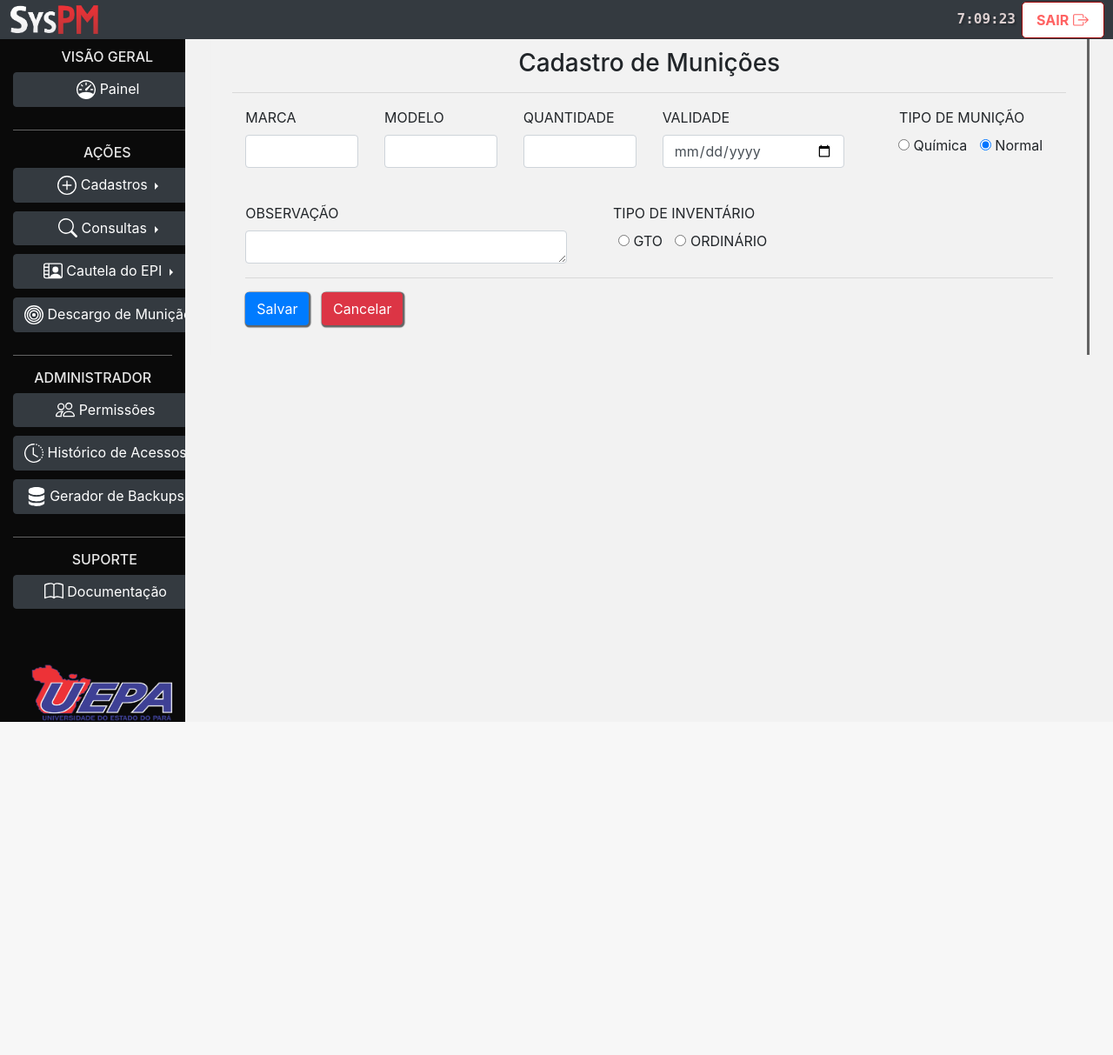
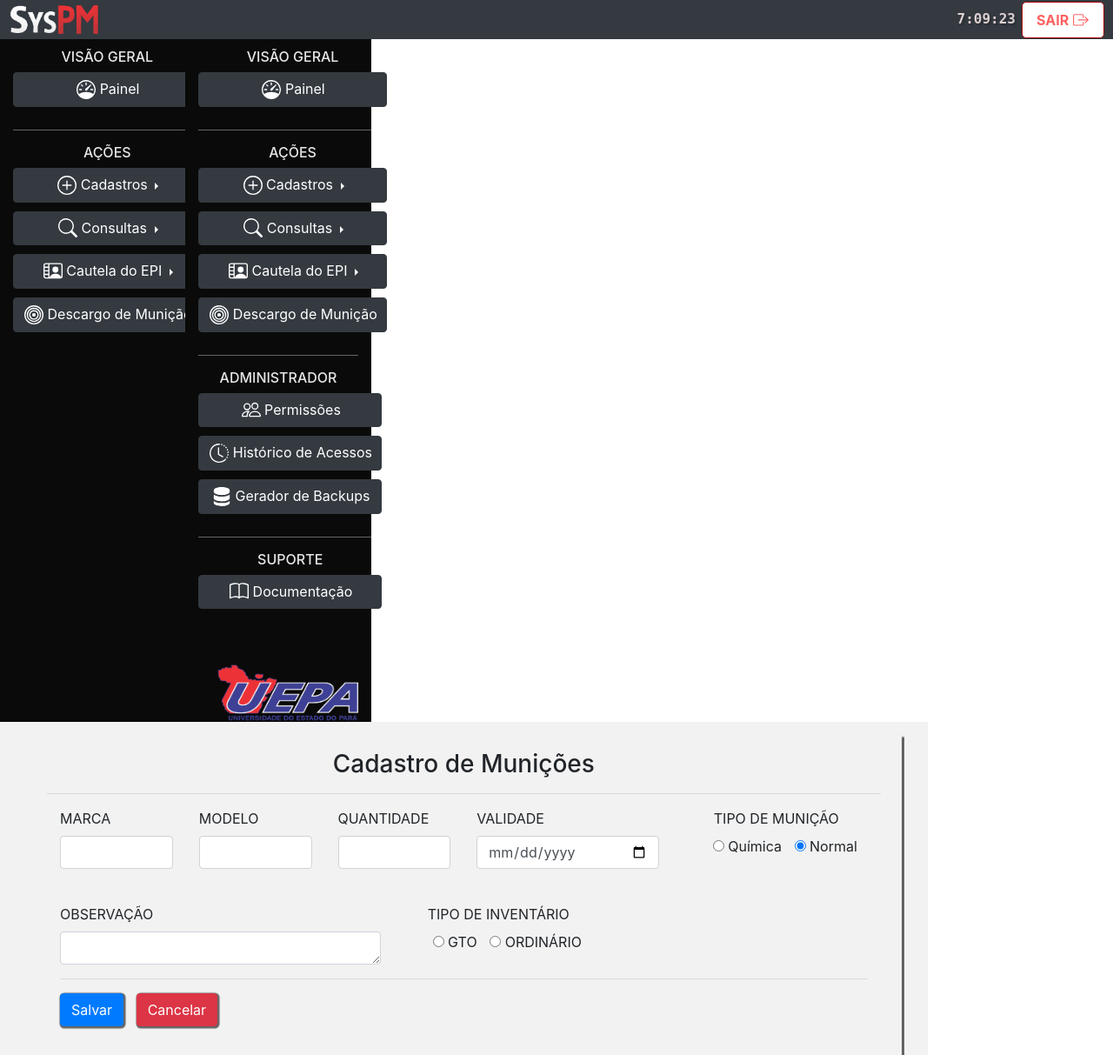
Before and after one commit to JoaoPedroSH/sys-pm, a PHP site: page /pages/adm/cadastro_municoes.php in a window 1280 px wide. Shown: the top 1213 px of the page at 87% size. Before the commit the page ends 830 px from the top, so only its background shows below. Run offline with PHP 8.4, Linux system fonts and the light colour scheme; a user stored in the database is signed in; some libraries are stand-ins or nearby versions.

Commit message:
fix bugs

```diff
--- a/SysPM/pages/adm/cadastro_municoes.php
+++ b/SysPM/pages/adm/cadastro_municoes.php
@@ -2,7 +2,7 @@
 /* Criando e Verificando Sessão */
 session_start();
 
-if (!isset($_SESSION['adm'])) {
+if (!isset($_SESSION)) {
 
     header("location:../login.php");
 }
@@ -42,7 +42,15 @@
         <div class="row">
 
             <!-- Sidebar -->
-            <?php include('../layouts/navbar_lateral.html') ?>
+            <?php
+            if(isset($_SESSION['arm'])) {
+            include '../layouts/navbar_lateral_armeiro.html';
+            }
+
+            if (isset($_SESSION['adm'])){
+            include '../layouts/navbar_lateral.html';
+            }
+            ?>
             <div class="corpo-painel col-md-10" style="background-color:#F2F2F2; background-size: cover;min-height: 97vh; height: auto;">
                 <div class="col-md-12 table-responsive pt-3" style="min-width: 480px;">
 
@@ -76,7 +84,7 @@
                                         <label>TIPO DE MUNIÇÃO</label>
                                         <div class="form-check">
                                             <label>
-                                                <input value="Química" type="radio" name="tipo" required>
+                                                <input value="Quimica" type="radio" name="tipo" required>
                                                 Química
                                             </label>
                                             <label>
@@ -134,7 +142,7 @@
         Swal.fire({
             position: 'top-end',
             icon: 'success',
-            title: 'Munição Cadastrada com Sucesso!',
+            title: 'Munição Cadastrado com Sucesso!',
             showConfirmButton: false,
             confirmButtonColor: '#2ECC71',
             timer: 3000
--- a/SysPM/pages/layouts/navbar_lateral_armeiro.html
+++ b/SysPM/pages/layouts/navbar_lateral_armeiro.html
@@ -10,60 +10,87 @@
   .btn-outline-dark {
     width: 100%;
   }
+
   .btn-outline-dark {
     color: #fff;
     background-color: #343a40;
     border-color: #343a40;
   }
+
   a:not([href]):not([tabindex]) {
     color: #fff;
   }
+
   .bg-light {
     background-color: #0a0a0a !important;
+    width: auto;
   }
+
   .text-muted {
     color: #e7e7e7 !important;
   }
-  .barra-lateral.mostra{
+
+  .barra-lateral.mostra {
     display: none;
   }
-  .btn-abre.some{
+
+  .btn-abre.some {
     display: none;
   }
-  .barra-lateral.ocultar{
+
+  .barra-lateral.ocultar {
     display: none;
   }
-  .corpo-painel.expandir{
+
+  .corpo-painel.expandir {
     flex: 0 0 100%;
     max-width: 100%;
   }
+
+  .sidebar {
+    position: fixed;
+    top: 35px;
+    z-index: 2;
+    width: 15%;
+  }
+
+  .canto {
+    background: url(../../img/marcauepa.png) no-repeat scroll left top;
+    position: fixed;
+    top: 248px;
+    height: 30px;
+    width: 35px;
+    z-index: 100;
+    left: 0pt;
+  }
 </style>
 <div class="barra-lateral col-md-2" style="padding: 0;">
-  <div class="col-md-12 bg-light" style="padding-top: 0;height: 100%;">
-    <nav class="d-none mt-0 d-md-block sidebar" style="width:100%;padding: 0 0 100%;">
+  <div class="col-md-12 bg-light" style="padding-top: 0; height: 100%;">
     <div class="sidebar-sticky">
 
       <ul class="nav flex-column">
+        <h1></h1>
+        <h1></h1>
+        <li class="nav-item">
 
-          <li class="nav-item">
           <!-- Home -->
 
-            <br>
+          <hr style="border-top: 0px solid rgb(255 255 255 / 37%)">
 
-            <a role="button" aria-pressed="true" class="btn btn-outline-dark" href="../armeiro/home.php">
+          <h6 class="sidebar-heading d-flex justify-content-center align-items-center px-3 mt-3 text-muted">
+            <span>VISÃO GERAL</span>
+          </h6>
 
-              <svg xmlns="http://www.w3.org/2000/svg" width="24" height="24" viewBox="0 0 24 24" fill="none"
-                stroke="currentColor" stroke-width="2" stroke-linecap="round" stroke-linejoin="round"
-                class="feather feather-home">
-
-                <path d="M3 9l9-7 9 7v11a2 2 0 0 1-2 2H5a2 2 0 0 1-2-2z"></path>
-
-                <polyline points="9 22 9 12 15 12 15 22"></polyline>
-
+          <a role="button" aria-pressed="true" class="btn btn-outline-dark" href="../adm/home.php"
+            style="margin-bottom: 10px; padding-right: 10px;">
+            <svg xmlns="http://www.w3.org/2000/svg" style="margin-bottom: 2px;" width="22" height="22"
+              fill="currentColor" class="bi bi-speedometer" viewBox="0 0 16 16">
+              <path
+                d="M8 2a.5.5 0 0 1 .5.5V4a.5.5 0 0 1-1 0V2.5A.5.5 0 0 1 8 2zM3.732 3.732a.5.5 0 0 1 .707 0l.915.914a.5.5 0 1 1-.708.708l-.914-.915a.5.5 0 0 1 0-.707zM2 8a.5.5 0 0 1 .5-.5h1.586a.5.5 0 0 1 0 1H2.5A.5.5 0 0 1 2 8zm9.5 0a.5.5 0 0 1 .5-.5h1.5a.5.5 0 0 1 0 1H12a.5.5 0 0 1-.5-.5zm.754-4.246a.389.389 0 0 0-.527-.02L7.547 7.31A.91.91 0 1 0 8.85 8.569l3.434-4.297a.389.389 0 0 0-.029-.518z" />
+              <path fill-rule="evenodd"
+                d="M6.664 15.889A8 8 0 1 1 9.336.11a8 8 0 0 1-2.672 15.78zm-4.665-4.283A11.945 11.945 0 0 1 8 10c2.186 0 4.236.585 6.001 1.606a7 7 0 1 0-12.002 0z" />
             </svg>
-
-              Home
-
+            Painel
           </a>
 
         </li>
@@ -71,43 +98,29 @@
         <li class="nav-item">
           <!-- Cadastrar -->
 
-          <hr style="border-top: 1px solid rgb(255 255 255 / 37%);">
+          <hr style="border-top: 1px solid rgb(255 255 255 / 37%)">
 
-          <h6 class="sidebar-heading d-flex justify-content-between align-items-center px-3 mt-3 text-muted"
-            style="margin: 0 0 -8px 30%;">
-
-            <span>Ações</span>
-
+          <h6 class="sidebar-heading d-flex justify-content-center align-items-center px-3 mt-3 text-muted">
+            <span>AÇÕES</span>
           </h6>
-
-          <br>
 
           <div class="btn-group dropright">
 
             <a role="button" aria-pressed="true" class="btn btn-outline-dark dropdown-toggle" data-toggle="dropdown"
-                aria-haspopup="true" aria-expanded="false" style="margin-bottom: 10px; padding-right: 31px;">
-
-                <svg xmlns="img/cadastrar.svg" width="24" height="24" viewBox="0 0 24 24" fill="none" stroke="currentColor"
-                  stroke-width="2" stroke-linecap="round" stroke-linejoin="round" class="feather feather-file">
-
-                  <path d="M13 2H6a2 2 0 0 0-2 2v16a2 2 0 0 0 2 2h12a2 2 0 0 0 2-2V9z"></path>
-
-                  <polyline points="13 2 13 9 20 9"></polyline>
-
+              aria-haspopup="true" aria-expanded="false" style="margin-bottom: 10px; padding-right: 10px;">
+              <svg xmlns="http://www.w3.org/2000/svg" style="margin-bottom: 2px;" width="22" height="22"
+                fill="currentColor" class="bi bi-plus-circle" viewBox="0 0 16 16">
+                <path d="M8 15A7 7 0 1 1 8 1a7 7 0 0 1 0 14zm0 1A8 8 0 1 0 8 0a8 8 0 0 0 0 16z" />
+                <path
+                  d="M8 4a.5.5 0 0 1 .5.5v3h3a.5.5 0 0 1 0 1h-3v3a.5.5 0 0 1-1 0v-3h-3a.5.5 0 0 1 0-1h3v-3A.5.5 0 0 1 8 4z" />
               </svg>
-
-                Cadastrar
-
+              Cadastros
             </a>
 
             <div class="dropdown-menu">
-
-                <a class="dropdown-item" href="../armeiro/cadastro_armas.php">Armas</a>
-
-                <a class="dropdown-item" href="../armeiro/cadastro_municoes.php">Munições</a>
-
-                <a class="dropdown-item" href="../armeiro/cadastro_equipamentos.php">Equipamentos</a>
-
+              <a class="dropdown-item" href="../adm/cadastro_armas.php">Armas</a>
+              <a class="dropdown-item" href="../adm/cadastro_municoes.php">Munições</a>
+              <a class="dropdown-item" href="../adm/cadastro_equipamentos.php">Equipamentos</a>
             </div>
 
           </div>
@@ -120,81 +133,69 @@
           <div class="btn-group dropright">
 
             <a role="button" aria-pressed="true" class="btn btn-outline-dark dropdown-toggle" data-toggle="dropdown"
-                aria-haspopup="true" aria-expanded="false" style="margin-bottom: 10px; padding-right: 31px;">
-
-                <svg xmlns="http://www.w3.org/2000/svg" width="22" height="22" fill="currentColor" class="bi bi-search" viewBox="0 0 16 16">
-                  <path d="M11.742 10.344a6.5 6.5 0 1 0-1.397 1.398h-.001c.03.04.062.078.098.115l3.85 3.85a1 1 0 0 0 1.415-1.414l-3.85-3.85a1.007 1.007 0 0 0-.115-.1zM12 6.5a5.5 5.5 0 1 1-11 0 5.5 5.5 0 0 1 11 0z"/>
+              aria-haspopup="true" aria-expanded="false" style="margin-bottom: 10px; padding-right: 10px;">
+              <svg xmlns="http://www.w3.org/2000/svg" style="margin-bottom: 2px;" width="22" height="22"
+                fill="currentColor" class="bi bi-search" viewBox="0 0 16 16">
+                <path
+                  d="M11.742 10.344a6.5 6.5 0 1 0-1.397 1.398h-.001c.03.04.062.078.098.115l3.85 3.85a1 1 0 0 0 1.415-1.414l-3.85-3.85a1.007 1.007 0 0 0-.115-.1zM12 6.5a5.5 5.5 0 1 1-11 0 5.5 5.5 0 0 1 11 0z" />
               </svg>
-
-                Consultar
-
+              Consultas
             </a>
 
             <div class="dropdown-menu">
-
-                <a class="dropdown-item" href="../armeiro/consulta_armas_gto.php">Armas GTO</a>
-
-                <a class="dropdown-item" href="../armeiro/consulta_armas_ordinario.php">Armas Ordinário</a>
-
-                <a class="dropdown-item" href="../armeiro/consulta_municao_gto.php">Munições GTO</a>
-
-                <a class="dropdown-item" href="../armeiro/consulta_municao_ordinario.php">Munições Ordinário</a>
-
-                <a class="dropdown-item" href="../armeiro/consulta_equipamento_gto.php">Equipamentos GTO</a>
-
-                <a class="dropdown-item" href="../armeiro/consulta_equipamento_ordinario.php">Equipamentos Ordinário</a>
-
+              <a class="dropdown-item" href="../adm/inventario_geral.php">Inventário Geral</a>
+              <a class="dropdown-item" href="../adm/consulta_armas_gto.php">Armas GTO</a>
+              <a class="dropdown-item" href="../adm/consulta_armas_ordinario.php">Armas Ordinário</a>
+              <a class="dropdown-item" href="../adm/consulta_municao_gto.php">Munições GTO</a>
+              <a class="dropdown-item" href="../adm/consulta_municao_ordinario.php">Munições Ordinário</a>
+              <a class="dropdown-item" href="../adm/consulta_equipamento_gto.php">Equipamentos GTO</a>
+              <a class="dropdown-item" href="../adm/consulta_equipamento_ordinario.php">Equipamentos Ordinário</a>
             </div>
 
           </div>
 
         </li>
 
+        <li class="nav-item">
+          <!-- Consultar -->
 
+          <div class="btn-group dropright">
 
-          <li class="nav-item">
-            <!-- Cautela do EPI -->
+            <a role="button" aria-pressed="true" class="btn btn-outline-dark dropdown-toggle" data-toggle="dropdown"
+              aria-haspopup="true" aria-expanded="false" style="margin-bottom: 10px; padding-right: 10px;">
+              <svg xmlns="http://www.w3.org/2000/svg" style="margin-bottom:2px;" width="22" height="22"
+                fill="currentColor" class="bi bi-person-video2" viewBox="0 0 16 16">
+                <path d="M10 9.05a2.5 2.5 0 1 0 0-5 2.5 2.5 0 0 0 0 5Z" />
+                <path
+                  d="M2 1a2 2 0 0 0-2 2v9a2 2 0 0 0 2 2h12a2 2 0 0 0 2-2V3a2 2 0 0 0-2-2H2ZM1 3a1 1 0 0 1 1-1h2v2H1V3Zm4 10V2h9a1 1 0 0 1 1 1v9c0 .285-.12.543-.31.725C14.15 11.494 12.822 10 10 10c-3.037 0-4.345 1.73-4.798 3H5Zm-4-2h3v2H2a1 1 0 0 1-1-1v-1Zm3-1H1V8h3v2Zm0-3H1V5h3v2Z" />
+              </svg>
+              Cautela do EPI
+            </a>
 
-            <a role="button" aria-pressed="true" class="btn btn-outline-dark"
-              style="margin-bottom: 10px; padding-right: 10px;" href="../armeiro/caterinha_epi.php">
+            <div class="dropdown-menu">
+              <a class="dropdown-item" href="../adm/caterinha_epi.php">Gerar Documento</a>
+              <a class="dropdown-item" href="../adm/visualiza_carteirinha_epi.php">Visualizar Documentos</a>
+            </div>
 
-              <svg xmlns="http://www.w3.org/2000/svg" width="24" height="24" viewBox="0 0 24 24" fill="none"
-                stroke="currentColor" stroke-width="2" stroke-linecap="round" stroke-linejoin="round"
-                class="feather feather-layers">
-
-                <polygon points="12 2 2 7 12 12 22 7 12 2"></polygon>
-
-                <polyline points="2 17 12 22 22 17"></polyline>
-
-                <polyline points="2 12 12 17 22 12"></polyline>
-
-              </svg>
-
-              Cautela do EPI
-
-            </a>
+          </div>
 
         </li>
 
         <li class="nav-item">
           <!-- Descargo de Munição -->
           <a role="button" aria-pressed="true" class="btn btn-outline-dark"
-              style="margin-bottom: 10px; padding-right: 10px;" href="../armeiro/descargo_de_municao.php">
-              <svg xmlns="http://www.w3.org/2000/svg" width="24" height="24" fill="currentColor" class="bi bi-bullseye"
-                viewBox="0 0 16 16">
-                <path d="M8 15A7 7 0 1 1 8 1a7 7 0 0 1 0 14zm0 1A8 8 0 1 0 8 0a8 8 0 0 0 0 16z"></path>
-                <path d="M8 13A5 5 0 1 1 8 3a5 5 0 0 1 0 10zm0 1A6 6 0 1 0 8 2a6 6 0 0 0 0 12z"></path>
-                <path d="M8 11a3 3 0 1 1 0-6 3 3 0 0 1 0 6zm0 1a4 4 0 1 0 0-8 4 4 0 0 0 0 8z"></path>
-                <path d="M9.5 8a1.5 1.5 0 1 1-3 0 1.5 1.5 0 0 1 3 0z"></path>
+            style="margin-bottom: 10px; padding-right: 10px;" href="../adm/descargo_de_municao.php">
+            <svg xmlns="http://www.w3.org/2000/svg" style="margin-bottom:2px;" width="22" height="22"
+              fill="currentColor" class="bi bi-bullseye" viewBox="0 0 16 16">
+              <path d="M8 15A7 7 0 1 1 8 1a7 7 0 0 1 0 14zm0 1A8 8 0 1 0 8 0a8 8 0 0 0 0 16z" />
+              <path d="M8 13A5 5 0 1 1 8 3a5 5 0 0 1 0 10zm0 1A6 6 0 1 0 8 2a6 6 0 0 0 0 12z" />
+              <path d="M8 11a3 3 0 1 1 0-6 3 3 0 0 1 0 6zm0 1a4 4 0 1 0 0-8 4 4 0 0 0 0 8z" />
+              <path d="M9.5 8a1.5 1.5 0 1 1-3 0 1.5 1.5 0 0 1 3 0z" />
             </svg>
             Descargo de Munição
           </a>
         </li>
       </ul>
-
-        <hr style="border-top: 1px solid rgb(255 255 255 / 37%);">
-
-      </div>
-    </nav>
     </div>
   </div>
+</div>
--- a/SysPM/services/CadastrandoMunicao.php
+++ b/SysPM/services/CadastrandoMunicao.php
@@ -30,10 +30,10 @@
 
     //vericando se trouxe houve algum cadastro
     if ($result > 0) {
-        $_SESSION['sucesso'] = $cadastrado;
+        $_SESSION['success_created'] = $cadastrado;
         header('Location: ../pages/adm/cadastro_municoes.php');
     } else {
-        echo "<script>alert('Erro ao Realizar Cadastro')</script>";
+        $_SESSION['error_created'] = true;
     }
 }
 ?>
```
Also changed, not shown: SysPM/pages/adm/cadastro_armas.php (+10 -2 lines), SysPM/pages/adm/cadastro_equipamentos.php (+10 -2 lines), SysPM/pages/adm/caterinha_epi.php (+10 -2 lines), SysPM/pages/adm/consulta_armas_gto.php (+10 -2 lines), SysPM/pages/adm/consulta_armas_ordinario.php (+10 -2 lines), SysPM/pages/adm/consulta_equipamento_gto.php (+10 -2 lines), SysPM/pages/adm/consulta_equipamento_ordinario.php (+10 -2 lines), SysPM/pages/adm/consulta_municao_gto.php (+10 -2 lines), SysPM/pages/adm/consulta_municao_ordinario.php (+10 -2 lines), SysPM/pages/adm/descargo_de_municao.php (+10 -2 lines), SysPM/pages/adm/home.php (+10 -2 lines), SysPM/pages/adm/inventario_geral.php (+10 -2 lines), SysPM/pages/adm/visualiza_carteirinha_epi.php (+9 -1 lines), SysPM/pages/login.php (+10 -7 lines). Lines whose indentation alone changed are shown as unchanged.
